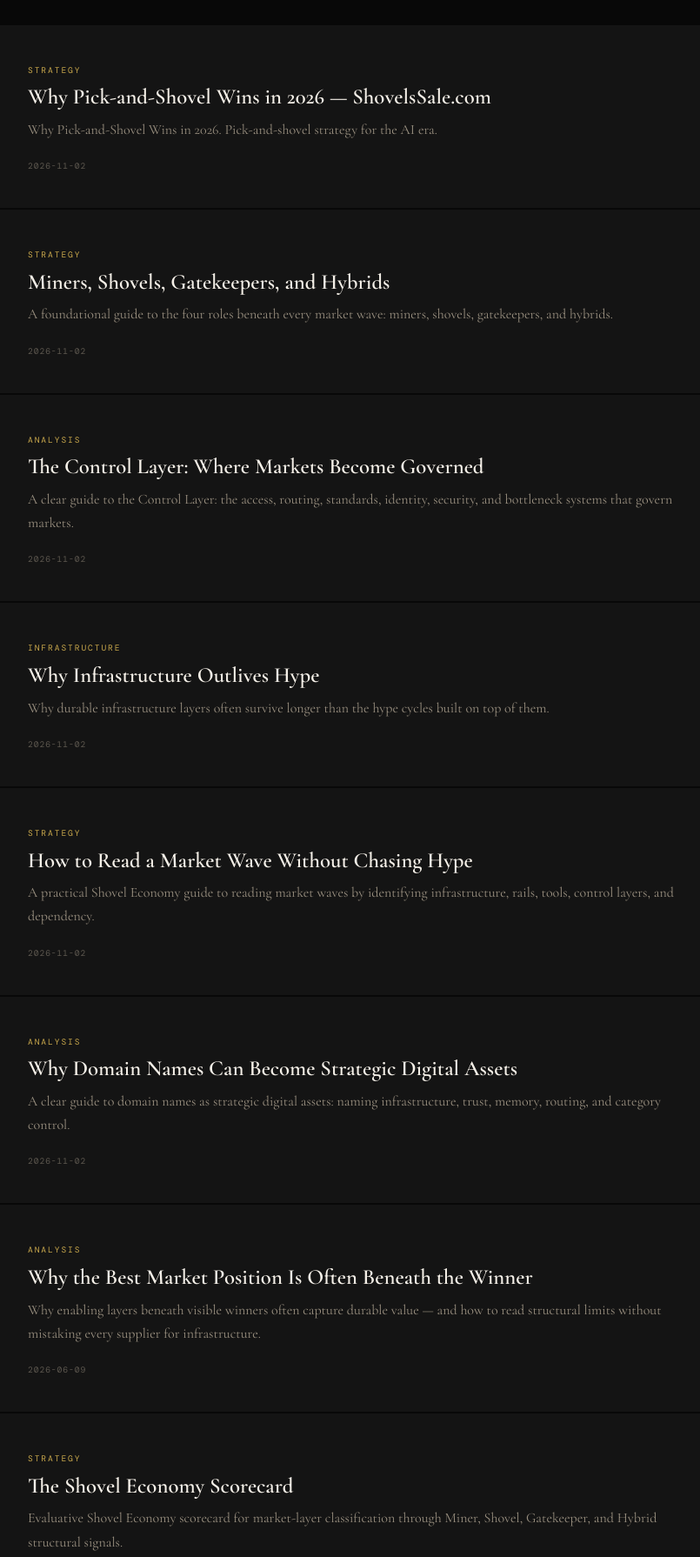
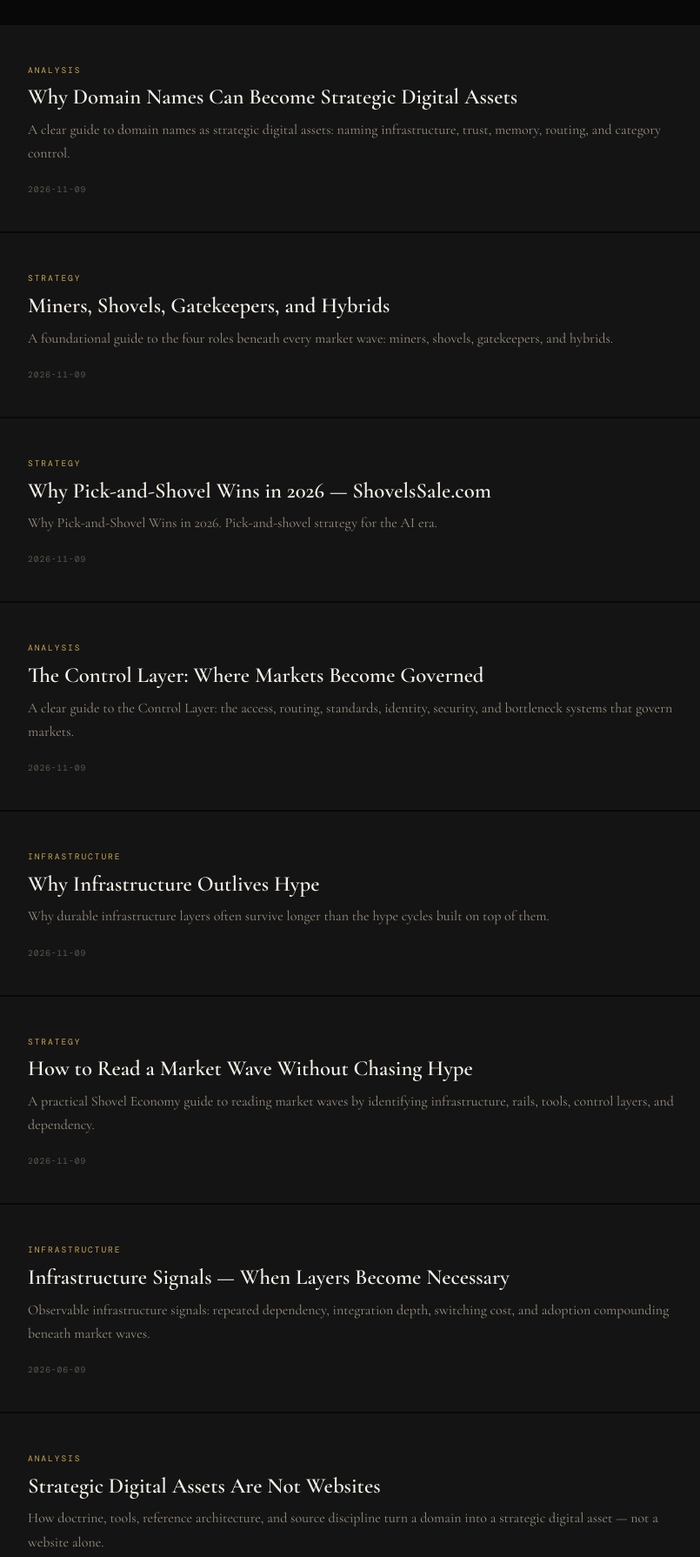
Before and after one commit to Sohadot/ShovelsSale, a plain HTML site: page blog/index.html in a window 1280 px wide. Shown: the part 532-2322 px from the top of the page at 87% size, without its empty margins (219-1024 px from the left). Drawn offline with nearby package versions, Linux system fonts and the light colour scheme; a web font is replaced by a local one.

Commit message:
Weekly publishing update — 2026-11-09

```diff
--- a/blog/index.html
+++ b/blog/index.html
@@ -271,52 +271,66 @@
 
   <div class="posts-grid">
 
-      <a href="/blog/pick-and-shovel-wins-2026/" class="post-card">
-        <span class="post-category">Strategy</span>
-        <h2>Why Pick-and-Shovel Wins in 2026 — ShovelsSale.com</h2>
-        <p>Why Pick-and-Shovel Wins in 2026. Pick-and-shovel strategy for the AI era.</p>
-        <span class="post-date">2026-11-02</span>
+      <a href="/blog/why-domain-names-can-become-strategic-digital-assets/" class="post-card">
+        <span class="post-category">Analysis</span>
+        <h2>Why Domain Names Can Become Strategic Digital Assets</h2>
+        <p>A clear guide to domain names as strategic digital assets: naming infrastructure, trust, memory, routing, and category control.</p>
+        <span class="post-date">2026-11-09</span>
       </a>
 
       <a href="/blog/miners-shovels-gatekeepers-hybrids/" class="post-card">
         <span class="post-category">Strategy</span>
         <h2>Miners, Shovels, Gatekeepers, and Hybrids</h2>
         <p>A foundational guide to the four roles beneath every market wave: miners, shovels, gatekeepers, and hybrids.</p>
-        <span class="post-date">2026-11-02</span>
+        <span class="post-date">2026-11-09</span>
+      </a>
+
+      <a href="/blog/pick-and-shovel-wins-2026/" class="post-card">
+        <span class="post-category">Strategy</span>
+        <h2>Why Pick-and-Shovel Wins in 2026 — ShovelsSale.com</h2>
+        <p>Why Pick-and-Shovel Wins in 2026. Pick-and-shovel strategy for the AI era.</p>
+        <span class="post-date">2026-11-09</span>
       </a>
 
       <a href="/blog/the-control-layer/" class="post-card">
         <span class="post-category">Analysis</span>
         <h2>The Control Layer: Where Markets Become Governed</h2>
         <p>A clear guide to the Control Layer: the access, routing, standards, identity, security, and bottleneck systems that govern markets.</p>
-        <span class="post-date">2026-11-02</span>
+        <span class="post-date">2026-11-09</span>
       </a>
 
       <a href="/blog/why-infrastructure-outlives-hype/" class="post-card">
         <span class="post-category">Infrastructure</span>
         <h2>Why Infrastructure Outlives Hype</h2>
         <p>Why durable infrastructure layers often survive longer than the hype cycles built on top of them.</p>
-        <span class="post-date">2026-11-02</span>
+        <span class="post-date">2026-11-09</span>
       </a>
 
       <a href="/blog/how-to-read-a-market-wave-without-chasing-hype/" class="post-card">
         <span class="post-category">Strategy</span>
         <h2>How to Read a Market Wave Without Chasing Hype</h2>
         <p>A practical Shovel Economy guide to reading market waves by identifying infrastructure, rails, tools, control layers, and dependency.</p>
-        <span class="post-date">2026-11-02</span>
+        <span class="post-date">2026-11-09</span>
       </a>
 
-      <a href="/blog/why-domain-names-can-become-strategic-digital-assets/" class="post-card">
-        <span class="post-category">Analysis</span>
-        <h2>Why Domain Names Can Become Strategic Digital Assets</h2>
-        <p>A clear guide to domain names as strategic digital assets: naming infrastructure, trust, memory, routing, and category control.</p>
-        <span class="post-date">2026-11-02</span>
+      <a href="/blog/infrastructure-signals/" class="post-card">
+        <span class="post-category">Infrastructure</span>
+        <h2>Infrastructure Signals — When Layers Become Necessary</h2>
+        <p>Observable infrastructure signals: repeated dependency, integration depth, switching cost, and adoption compounding beneath market waves.</p>
+        <span class="post-date">2026-06-09</span>
       </a>
 
-      <a href="/blog/beneath-the-winner/" class="post-card">
+      <a href="/blog/strategic-digital-assets-are-not-websites/" class="post-card">
         <span class="post-category">Analysis</span>
-        <h2>Why the Best Market Position Is Often Beneath the Winner</h2>
-        <p>Why enabling layers beneath visible winners often capture durable value — and how to read structural limits without mistaking every supplier for infrastructure.</p>
+        <h2>Strategic Digital Assets Are Not Websites</h2>
+        <p>How doctrine, tools, reference architecture, and source discipline turn a domain into a strategic digital asset — not a website alone.</p>
+        <span class="post-date">2026-06-09</span>
+      </a>
+
+      <a href="/blog/hype-cycle-to-dependency-map/" class="post-card">
+        <span class="post-category">Analysis</span>
+        <h2>From Hype Cycle to Dependency Map</h2>
+        <p>How to move from visible market excitement to a dependency map of upstream actors, bottlenecks, and replacement difficulty beneath the hype cycle.</p>
         <span class="post-date">2026-06-09</span>
       </a>
 
@@ -327,24 +341,10 @@
         <span class="post-date">2026-06-09</span>
       </a>
 
-      <a href="/blog/strategic-digital-assets-are-not-websites/" class="post-card">
+      <a href="/blog/beneath-the-winner/" class="post-card">
         <span class="post-category">Analysis</span>
-        <h2>Strategic Digital Assets Are Not Websites</h2>
-        <p>How doctrine, tools, reference architecture, and source discipline turn a domain into a strategic digital asset — not a website alone.</p>
-        <span class="post-date">2026-06-09</span>
-      </a>
-
-      <a href="/blog/infrastructure-signals/" class="post-card">
-        <span class="post-category">Infrastructure</span>
-        <h2>Infrastructure Signals — When Layers Become Necessary</h2>
-        <p>Observable infrastructure signals: repeated dependency, integration depth, switching cost, and adoption compounding beneath market waves.</p>
-        <span class="post-date">2026-06-09</span>
-      </a>
-
-      <a href="/blog/hype-cycle-to-dependency-map/" class="post-card">
-        <span class="post-category">Analysis</span>
-        <h2>From Hype Cycle to Dependency Map</h2>
-        <p>How to move from visible market excitement to a dependency map of upstream actors, bottlenecks, and replacement difficulty beneath the hype cycle.</p>
+        <h2>Why the Best Market Position Is Often Beneath the Winner</h2>
+        <p>Why enabling layers beneath visible winners often capture durable value — and how to read structural limits without mistaking every supplier for infrastructure.</p>
         <span class="post-date">2026-06-09</span>
       </a>
 
--- a/sitemap.xml
+++ b/sitemap.xml
@@ -113,7 +113,7 @@
   </url>
   <url>
     <loc>https://shovelssale.com/blog/</loc>
-    <lastmod>2026-10-26</lastmod>
+    <lastmod>2026-11-02</lastmod>
     <changefreq>weekly</changefreq>
     <priority>0.85</priority>
   </url>
```
Also changed, not shown: blog/feed.xml (+7 -7 lines).
